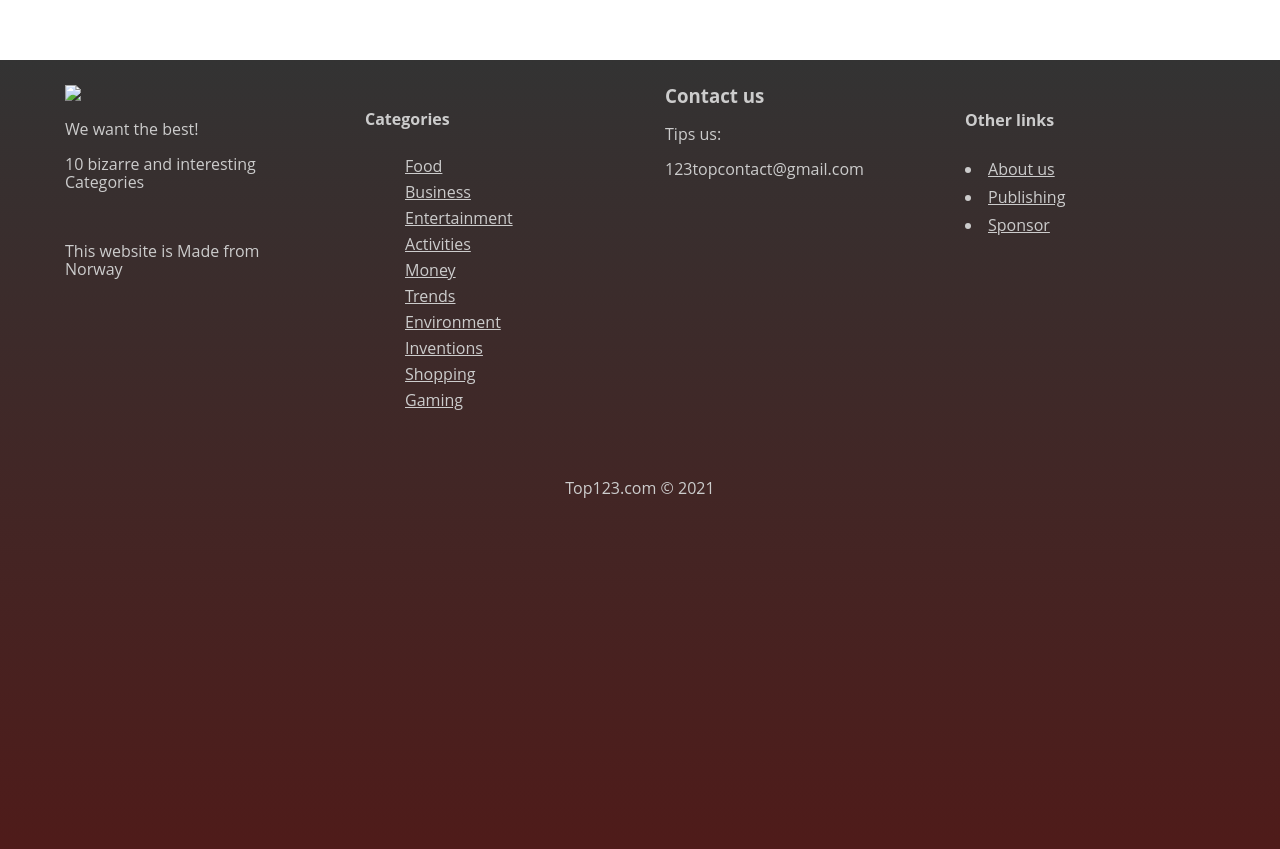
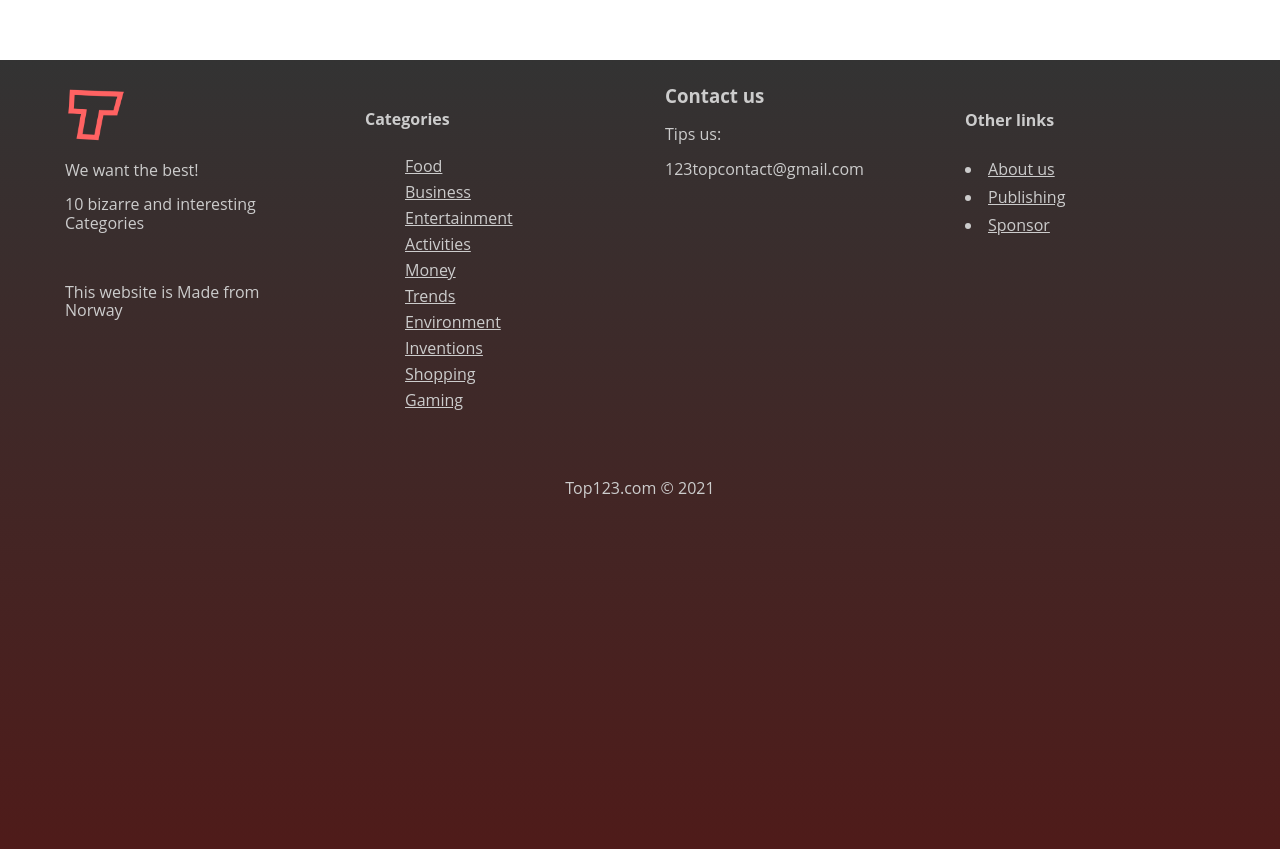
Before and after one commit to Robadob123/Robadob123.github.io, a plain HTML site: page act.html in a window 1280 px wide. Shown: the part 1083-1932 px from the top of the page. Drawn offline with nearby package versions, Linux system fonts and the light colour scheme.

Commit message:
Update act.html

```diff
--- a/act.html
+++ b/act.html
@@ -155,7 +155,7 @@
 
           <footer class="footer">
             <div class="foot1">
-              <img src="icon_two.png.png" style="width: 60px;">
+              <img src="sus_logo.png" style="width: 60px;">
               <br/>
               <p>We want the best!</p>
               <p>10 bizarre and interesting Categories</p>
```
